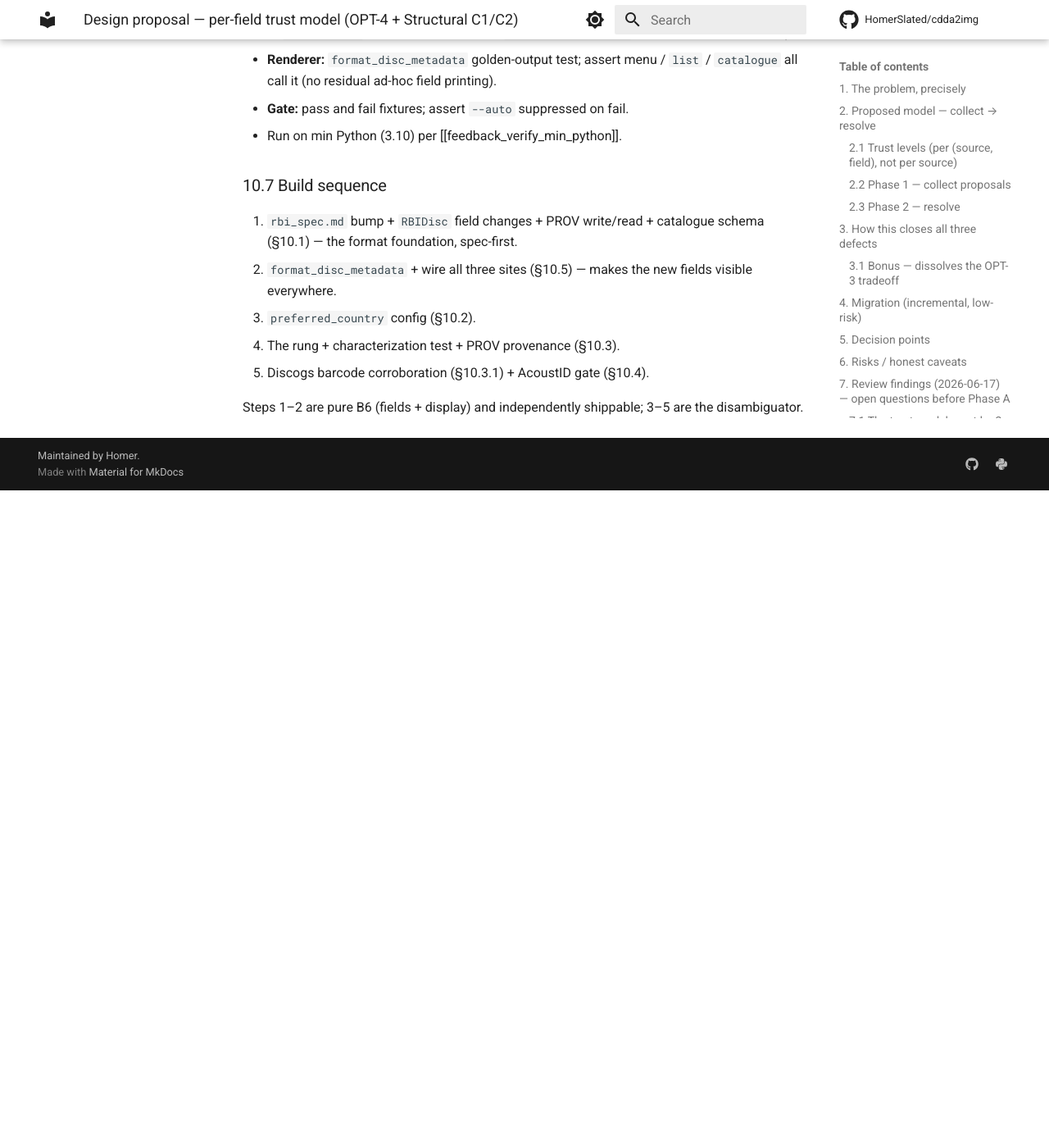
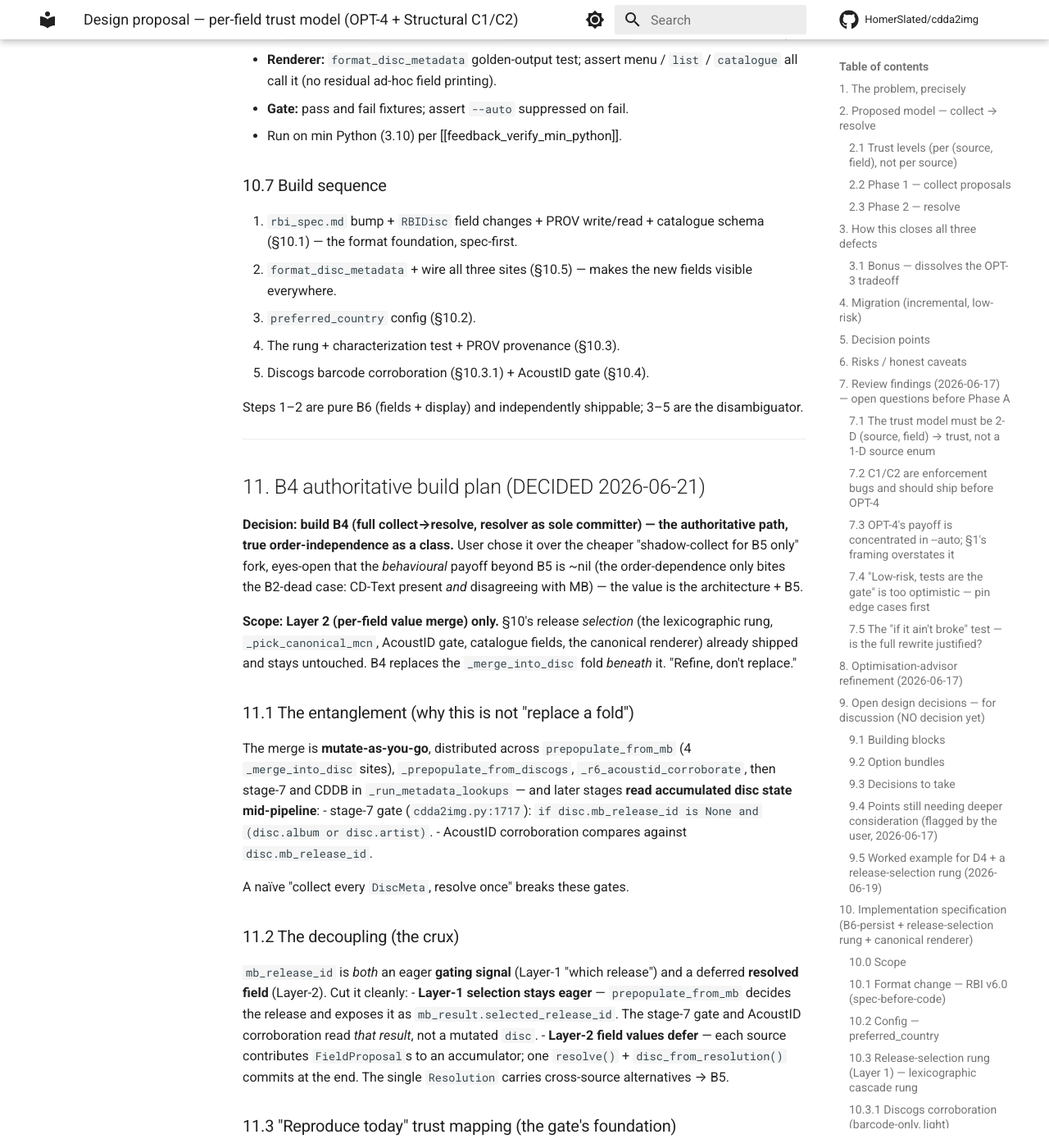
Before and after one commit to HomerSlated/cdda2img, an MkDocs documentation site: the page built from docs/reference/trust_model_design.md, in a window 1280 px wide and 1400 px high, scrolled down 19774 px. Shown: the whole window at 82% size. Built offline with MkDocs 1.6.1 and Material for MkDocs 9.7.7, drawn with Linux system fonts in a browser that asks for light colours; comment, search, counter and statistics services are not loaded; before the commit the page ends 20372 px from its top, so only the background shows below that; some of the changed text lies outside the part shown.

Commit message:
docs(trust-model): B4 authoritative build plan (§11) — decided + staged
User chose the authoritative collect->resolve (resolver as sole committer, true
order-independence) over the cheaper shadow-collect-for-B5 fork. §11 turns that
decision into a de-risked strangler plan, grounded against the current code.

Captures:
- Scope: Layer-2 per-field merge only; §10 release selection stays untouched.
- The entanglement: merge is mutate-as-you-go across 5 subsystems with
  mid-pipeline gating reads (stage-7 gate, AcoustID corroboration) of
  disc.mb_release_id — so "collect all then resolve once" naively breaks gating.
- The decoupling: Layer-1 selection eager (expose selected_release_id on
  mb_result, gating reads it); Layer-2 field values deferred to one resolve().
- "Reproduce today" trust mapping: today's fill-blank = baseline-wins-when-present
  (baseline at max trust for fields it has; no proposal for the meta-priority
  quirk fields disc_number/disc_total; "Unknown Artist" sentinel cleaned). B-6
  flips baseline low for the corrected ranking — the only behaviour change.
- Strangler stages B-1..B-7, each keeping all tests green; shadow-mode equivalence
  assertion (resolve == live merge) as the gate before the flip.
- Found a Phase-A omission to fix in B-1: Field.ORIGINAL_RELEASE_DATE
  (_merge_into_disc merges it).

No code change; build starts at B-1.

Co-Authored-By: Claude Opus 4.8 <noreply@anthropic.com>

```diff
--- a/docs/reference/trust_model_design.md
+++ b/docs/reference/trust_model_design.md
@@ -758,3 +758,88 @@ Country · Catalogue no. (`catalog_number`) · MCN (`catalog`) · Original relea
 5. Discogs barcode corroboration (§10.3.1) + AcoustID gate (§10.4).
 
 Steps 1–2 are pure B6 (fields + display) and independently shippable; 3–5 are the disambiguator.
+
+---
+
+## 11. B4 authoritative build plan (DECIDED 2026-06-21)
+
+**Decision: build B4 (full collect→resolve, resolver as sole committer) — the
+authoritative path, true order-independence as a class.** User chose it over the
+cheaper "shadow-collect for B5 only" fork, eyes-open that the *behavioural* payoff
+beyond B5 is ~nil (the order-dependence only bites the B2-dead case: CD-Text
+present *and* disagreeing with MB) — the value is the architecture + B5.
+
+**Scope: Layer 2 (per-field value merge) only.** §10's release *selection* (the
+lexicographic rung, `_pick_canonical_mcn`, AcoustID gate, catalogue fields, the
+canonical renderer) already shipped and stays untouched. B4 replaces the
+`_merge_into_disc` fold *beneath* it. "Refine, don't replace."
+
+### 11.1 The entanglement (why this is not "replace a fold")
+
+The merge is **mutate-as-you-go**, distributed across `prepopulate_from_mb` (4
+`_merge_into_disc` sites), `_prepopulate_from_discogs`, `_r6_acoustid_corroborate`,
+then stage-7 and CDDB in `_run_metadata_lookups` — and later stages **read
+accumulated disc state mid-pipeline**:
+- stage-7 gate (`cdda2img.py:1717`): `if disc.mb_release_id is None and (disc.album
+  or disc.artist)`.
+- AcoustID corroboration compares against `disc.mb_release_id`.
+
+A naïve "collect every `DiscMeta`, resolve once" breaks these gates.
+
+### 11.2 The decoupling (the crux)
+
+`mb_release_id` is *both* an eager **gating signal** (Layer-1 "which release") and
+a deferred **resolved field** (Layer-2). Cut it cleanly:
+- **Layer-1 selection stays eager** — `prepopulate_from_mb` decides the release and
+  exposes it as `mb_result.selected_release_id`. The stage-7 gate and AcoustID
+  corroboration read *that result*, not a mutated `disc`.
+- **Layer-2 field values defer** — each source contributes `FieldProposal`s to an
+  accumulator; one `resolve()` + `disc_from_resolution()` commits at the end. The
+  single `Resolution` carries cross-source alternatives → B5.
+
+### 11.3 "Reproduce today" trust mapping (the gate's foundation)
+
+Today's behaviour is **fill-blank / baseline-wins-when-present**, which is *not* a
+trust contest. Reproduce it as: the baseline (CD-Text on rip / mutagen on create)
+contributes proposals **at max trust for the fields it actually has**, and
+contributes **nothing** for the meta-priority quirk fields (`disc_number`,
+`disc_total` — where `_merge_into_disc` is meta-first). Network sources rank in
+today's call order (MB → Discogs/AcoustID → stage-7 → CDDB). The "Unknown Artist"
+sentinel is cleaned to empty by the adapter so it never wins. `resolve()` then
+reproduces `_merge_into_disc` field-for-field — **proven by the B0 characterization
++ `test_parallel_pre_menu` as the byte-identical gate.** B-6 flips the baseline low
+(CDTEXT < DISC_ID) for the corrected ranking — the *only* behaviour change, with
+its own characterization.
+
+### 11.4 Strangler staging (each step keeps all tests green)
+
+- **B-1** — `trust_for(source, field, pipeline)` (reproduce-today map) +
+  `meta_to_proposals(meta, source, pipeline)` + `baseline_proposals(disc, pipeline)`.
+  Add the missing `Field.ORIGINAL_RELEASE_DATE` (Phase A omission — `_merge_into_disc`
+  merges it). Unit **equivalence test**: `disc_from_resolution(resolve(baseline +
+  meta proposals)) == _merge_into_disc(meta, disc)` per field. Additive, unwired.
+- **B-2** — `selected_release_id` exposed on `MBPrepopResult`; stage-7 gate +
+  AcoustID corroboration switch to reading it (behaviour identical — it equals
+  today's `disc.mb_release_id` at those points).
+- **B-3** — **shadow mode**: in `_run_metadata_lookups`, collect proposals from every
+  source alongside the live merge; at the end assert `disc_from_resolution(resolve(
+  acc)) == live_disc`. Ships nothing; the assertion (in tests, and optionally a
+  debug log) proves equivalence across the corpus.
+- **B-4** — **flip**: the resolver output becomes the committed disc; the
+  per-source `_merge_into_disc` calls are removed (lookups keep running for their
+  side-effects + proposals). De-risked by B-3.
+- **B-5** — convert the interactive menu-apply paths (`menu_state.py:672–726`,
+  Update vs Overwrite-All → MANUAL-trust proposals) and `_clear_disc`.
+- **B-6** — tune the ranking to the corrected order (baseline low). The single
+  intentional behaviour change; its own characterization diff.
+- **B-7** — B5 menu alternatives UI (the confirmed destination), fed by
+  `Resolution.alternatives`; feed the structured resolution into
+  `build_match_distance` (replaces PROV string-sniffing); the §3.1 seed/merge
+  decouple (B3) falls out for free.
+
+### 11.5 Gates / invariants
+- B0 (`test_merge_characterization`) + `test_parallel_pre_menu` stay byte-identical
+  through B-5; only B-6 changes them, deliberately.
+- B1 invariants (`test_merge_invariants`) become the resolver's C1/C2 regression gate.
+- `_pick_canonical_mcn`, the §10 rung, the AcoustID gate, the renderer: untouched.
+- Run on min Python (3.10) per [[feedback_verify_min_python]]; ship via `scripts/sync.py`.
```
